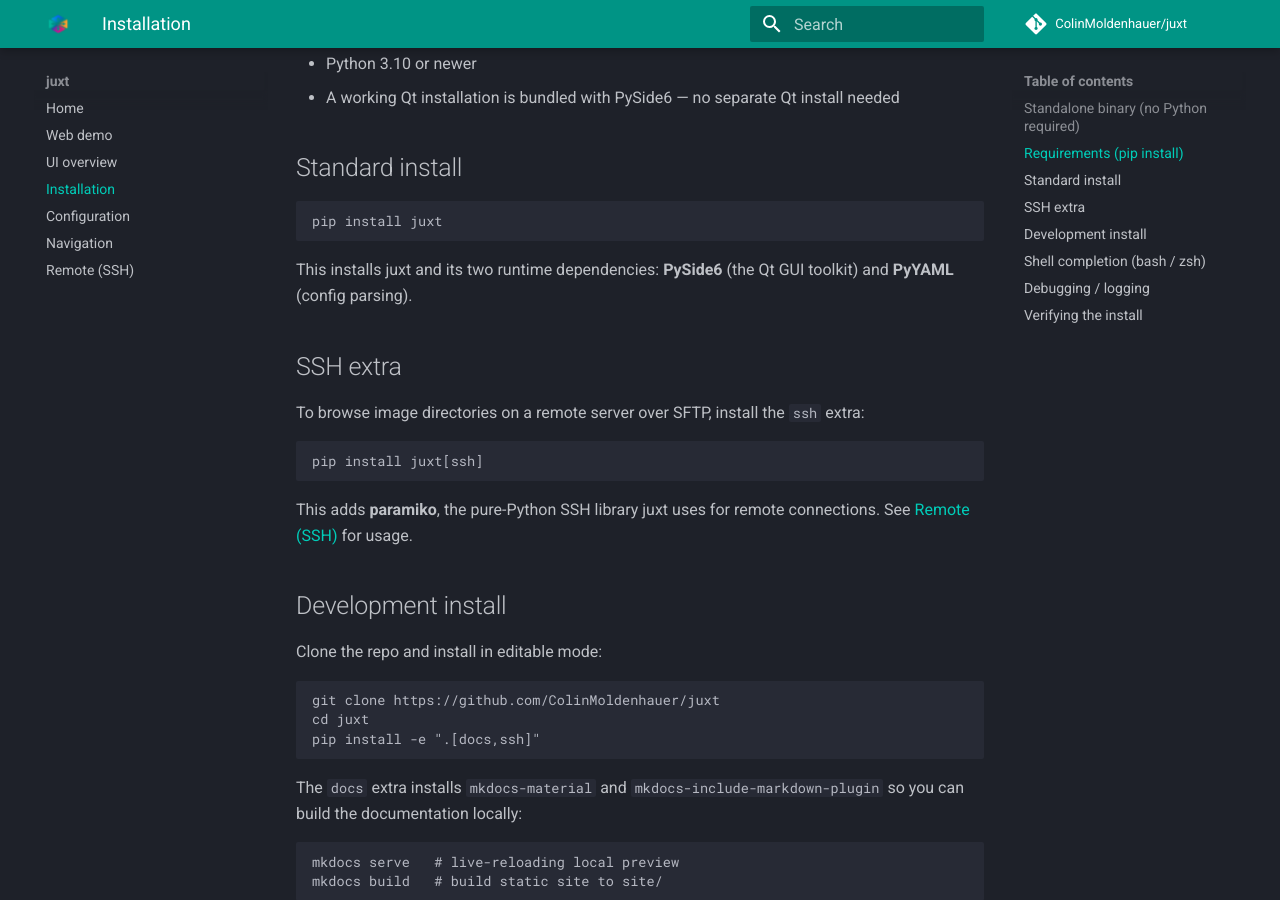
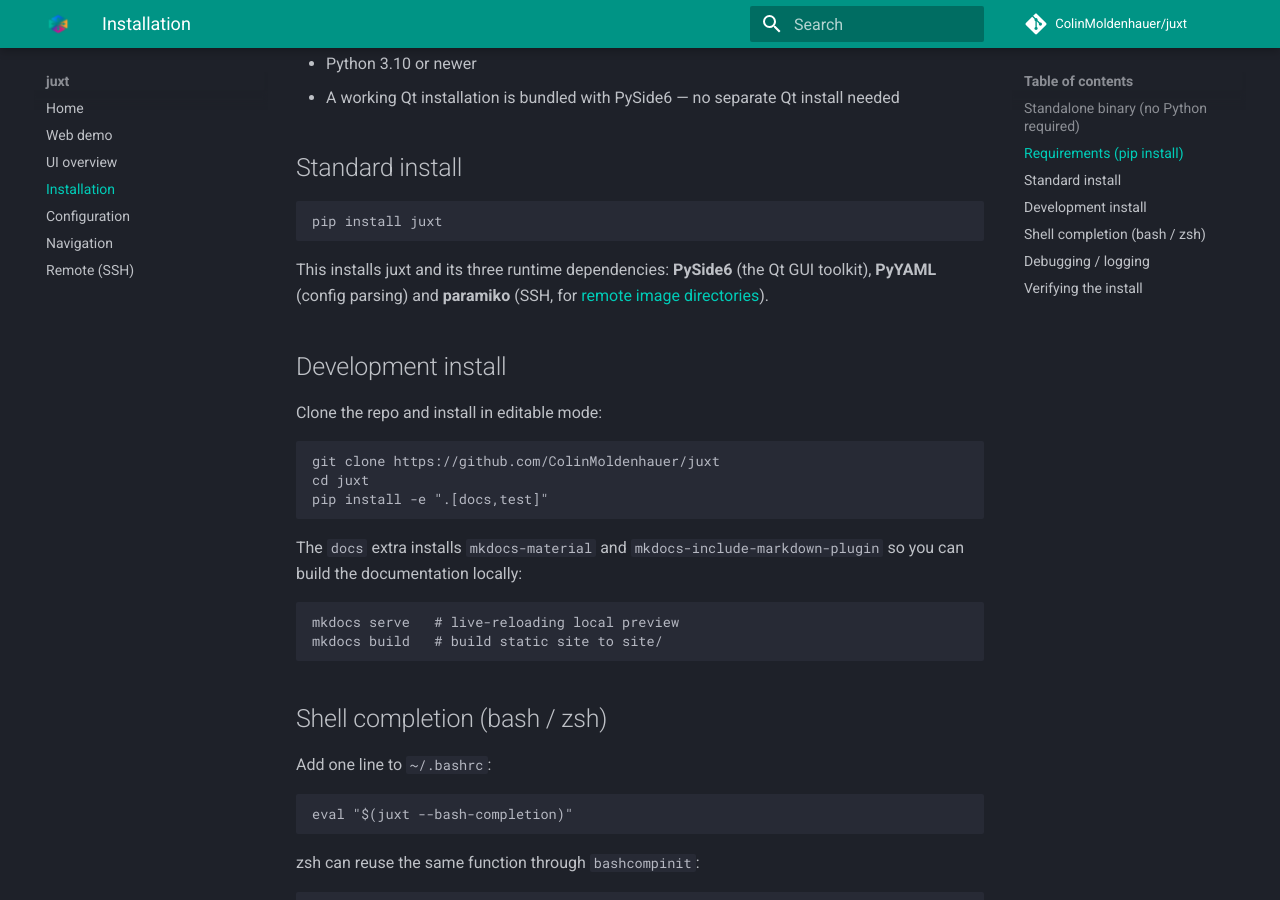
Before and after one commit to ColinMoldenhauer/juxt, an MkDocs documentation site: the page built from docs/installation.md, in a window 1280 px wide and 900 px high, scrolled down 1013 px. Built offline with MkDocs 1.6.1 and Material for MkDocs 9.7.7, drawn with Linux system fonts in a browser that asks for light colours; comment, search, counter and statistics services are not loaded.

Commit message:
Make paramiko a regular dependency
SSH support needed `pip install juxt[ssh]`; it now comes with
`pip install juxt` and the ssh extra is gone. paramiko and its
dependencies add about 22 MB next to PySide6's 650 MB, the standalone
binaries and CI installed it anyway, and the extra was one more step to
get remote loading (with brackets zsh wants quoted).

paramiko is still imported only when connecting, so local sessions do not
pay its import time. CI, the build scripts, the docs, --help and the
sample SSH config drop their mentions of the extra.

````diff
--- a/docs/installation.md
+++ b/docs/installation.md
@@ -38,17 +38,7 @@ SSH support (remote image directories) is included in all binaries.
 pip install juxt
 ```
 
-This installs juxt and its two runtime dependencies: **PySide6** (the Qt GUI toolkit) and **PyYAML** (config parsing).
-
-## SSH extra
-
-To browse image directories on a remote server over SFTP, install the `ssh` extra:
-
-```bash
-pip install juxt[ssh]
-```
-
-This adds **paramiko**, the pure-Python SSH library juxt uses for remote connections. See [Remote (SSH)](remote.md) for usage.
+This installs juxt and its three runtime dependencies: **PySide6** (the Qt GUI toolkit), **PyYAML** (config parsing) and **paramiko** (SSH, for [remote image directories](remote.md)).
 
 ## Development install
 
@@ -57,7 +47,7 @@ Clone the repo and install in editable mode:
 ```bash
 git clone https://github.com/ColinMoldenhauer/juxt
 cd juxt
-pip install -e ".[docs,ssh]"
+pip install -e ".[docs,test]"
 ```
 
 The `docs` extra installs `mkdocs-material` and `mkdocs-include-markdown-plugin` so you can build the documentation locally:
--- a/pyproject.toml
+++ b/pyproject.toml
@@ -27,6 +27,7 @@ classifiers = [
 dependencies = [
     "PySide6",
     "PyYAML",
+    "paramiko>=3.0",
 ]
 
 [project.urls]
@@ -36,9 +37,6 @@ Repository = "https://github.com/ColinMoldenhauer/juxt"
 "Bug Tracker" = "https://github.com/ColinMoldenhauer/juxt/issues"
 
 [project.optional-dependencies]
-ssh = [
-    "paramiko>=3.0",
-]
 docs = [
     "mkdocs-material",
     "mkdocs-include-markdown-plugin",
````
Also changed, not shown: README.md (+1 -7 lines), docs/index.md (+1 -1 lines), docs/remote.md (+1 -7 lines), 8 other files.
